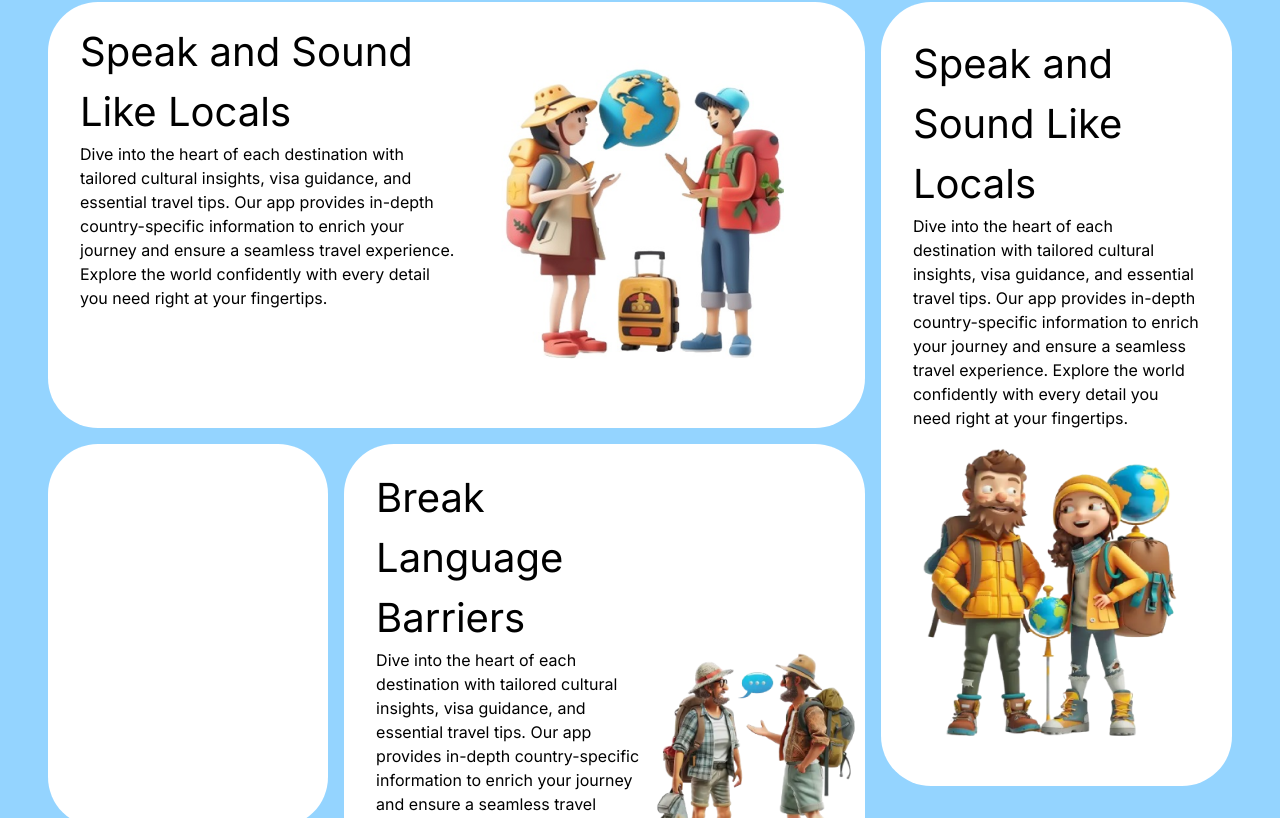
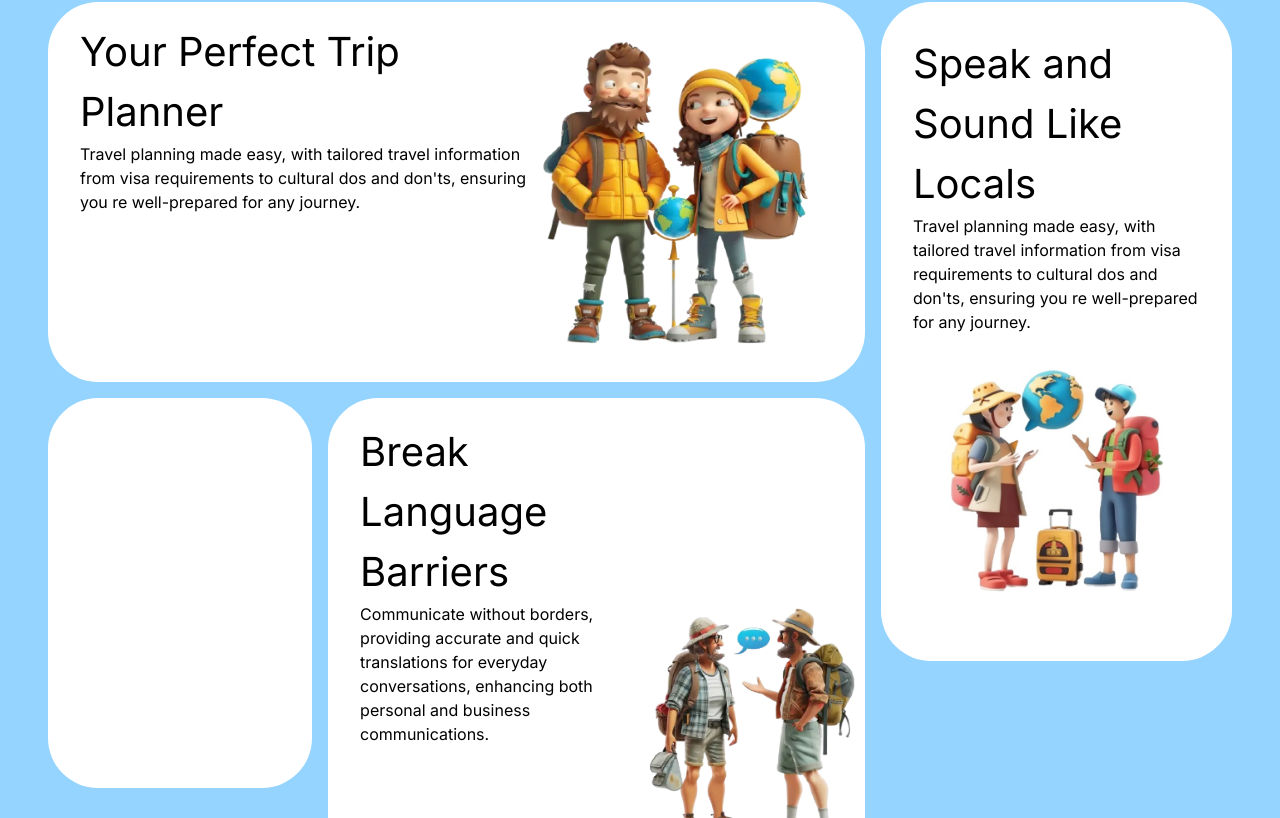
Before and after one commit to Hassantahir0000/travelingo, a Next.js app: page / in a window 1280 px wide. Shown: the part 1122-1940 px from the top of the page. Built offline with nearby package versions, Linux system fonts and the light colour scheme.

Commit message:
content fixes for second section

```diff
--- a/app/components/home/expect/index.tsx
+++ b/app/components/home/expect/index.tsx
@@ -10,22 +10,19 @@ export default function WhatToExpect() {
       <div className="flex md:flex-row flex-col gap-x-4">
         <div className="flex flex-col gap-y-4 w-[70%]">
           <div className="bg-white rounded-[50px] px-8 py-5 flex flex-col md:flex-row justify-center">
-            <div className="flex flex-col mb-auto md:w-[50%]">
-              <h2 className="self-stretch  text-black text-[40px] font-normal  leading-normal">
-                Speak and Sound Like Locals
+            <div className="flex flex-col mb-auto md:w-[60%]">
+              <h2 className="self-stretch  text-black text-[40px] font-normal  ">
+                Your Perfect Trip <br></br> Planner
               </h2>
               <div className=" text-black">
-                Dive into the heart of each destination with tailored cultural
-                insights, visa guidance, and essential travel tips. Our app
-                provides in-depth country-specific information to enrich your
-                journey and ensure a seamless travel experience. Explore the
-                world confidently with every detail you need right at your
-                fingertips.
+                Travel planning made easy, with tailored travel information from
+                visa requirements to cultural dos and don'ts, ensuring you re
+                well-prepared for any journey.
               </div>
             </div>
-            <div className="md:w-[50%]">
+            <div className="md:w-[40%]">
               <Image
-                src={"/images/home/what-to-expect/speak-sound.png"}
+                src={"/images/home/what-to-expect/perfect-trip.png"}
                 width={400}
                 height={500}
                 alt=""
@@ -35,19 +32,16 @@ export default function WhatToExpect() {
           </div>
 
           <div className="flex flex-row gap-x-4">
-            <div className="bg-white rounded-[50px] h-[80%] w-[35%]"></div>
-            <div className="bg-white w-[65%] flex flex-row rounded-[50px] pl-8 py-6 relative ">
+            <div className="bg-white rounded-[50px] h-[80%] w-[33%]"></div>
+            <div className="bg-white w-[67%] flex flex-row rounded-[50px] pl-8 py-6 relative ">
               <div className="flex flex-col w-[60%] mb-auto">
                 <h2 className="self-stretch  text-black text-[40px] font-normal  leading-normal">
                   Break Language Barriers
                 </h2>
                 <div className=" text-black">
-                  Dive into the heart of each destination with tailored cultural
-                  insights, visa guidance, and essential travel tips. Our app
-                  provides in-depth country-specific information to enrich your
-                  journey and ensure a seamless travel experience. Explore the
-                  world confidently with every detail you need right at your
-                  fingertips.
+                  Communicate without borders, providing accurate and quick
+                  translations for everyday conversations, enhancing both
+                  personal and business communications.
                 </div>
               </div>
               <div className="mt-auto w-[50%]">
@@ -69,16 +63,14 @@ export default function WhatToExpect() {
               Speak and Sound Like Locals
             </h2>
             <div className=" text-black">
-              Dive into the heart of each destination with tailored cultural
-              insights, visa guidance, and essential travel tips. Our app
-              provides in-depth country-specific information to enrich your
-              journey and ensure a seamless travel experience. Explore the world
-              confidently with every detail you need right at your fingertips.
+              Travel planning made easy, with tailored travel information from
+              visa requirements to cultural dos and don'ts, ensuring you re
+              well-prepared for any journey.
             </div>
           </div>
           <div className="mx-auto">
             <Image
-              src={"/images/home/what-to-expect/perfect-trip.png"}
+              src={"/images/home/what-to-expect/speak-sound.png"}
               width={400}
               height={500}
               alt=""
--- a/app/components/home/how-travelingo-works/index.tsx
+++ b/app/components/home/how-travelingo-works/index.tsx
@@ -30,7 +30,7 @@ export default function HowItWorks() {
         </button>
       </div>
 
-      <div className="wrapper flex flex-col z-[10] ml-auto w-[50%] gap-y-5 mt-5">
+      <div className="wrapper flex flex-col z-[10] ml-auto w-[50%] gap-y-5 mt-8">
         <div className="rounded-[50px] border-4 border-black flex gap-x-[5rem] bg-white/10 px-4 py-1 relative">
           <h2 className="self-stretch pl-4  text-black m-auto text-[6.5rem]   font-normal  leading-normal">
             01
```
